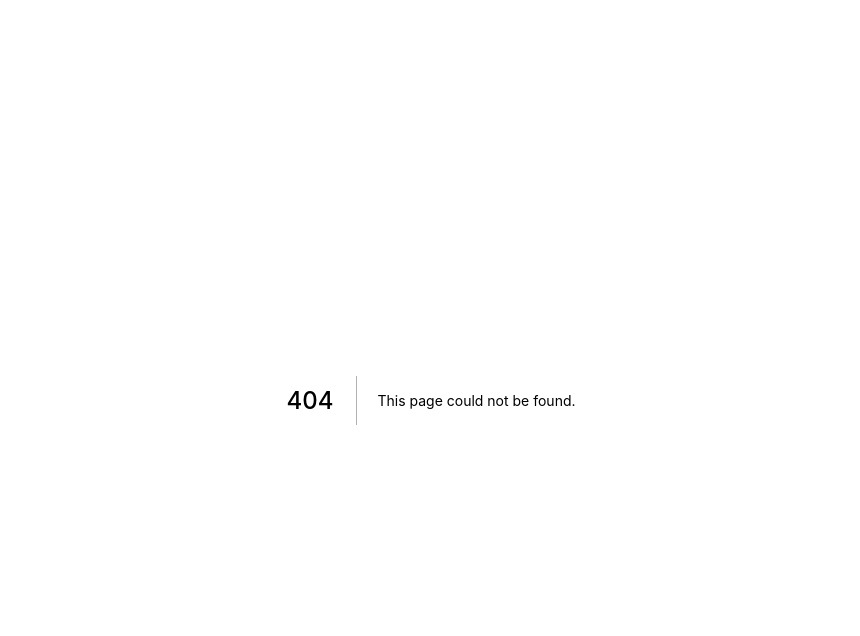
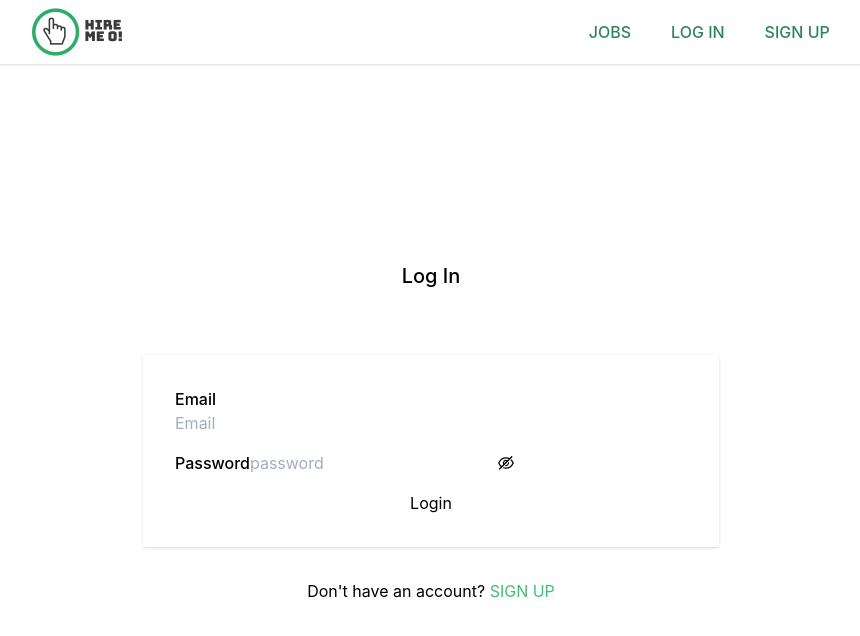
Before and after one commit to pedoch/hire-me-o-frontend, a Next.js app: page /login in a window 1280 px wide. Before the commit this address had no page. Shown: the top 636 px of the page, without its empty margins (209-1069 px from the left). Built offline with nearby package versions, Linux system fonts and the light colour scheme.

Commit message:
Implement login page

```diff
--- /dev/null
+++ b/pages/login.js
@@ -0,0 +1,104 @@
+import { Button, Input } from "antd";
+import { Formik } from "formik";
+import Head from "next/head";
+import Link from "next/link";
+import { useState } from "react";
+import * as yup from "yup";
+import { MainLayout } from "../components/common";
+
+function Login() {
+  const [submitting, setSubmitting] = useState(false);
+  const [initalValues, setInitialValues] = useState({ email: "", password: "" });
+  const loginValidation = yup.object().shape({
+    email: yup
+      .string()
+      .required("Please enter your email address")
+      .email("Please enter a valid email address"),
+    password: yup.string().required("Please enter your password"),
+  });
+  return (
+    <MainLayout>
+      <Head>
+        <title>Log In | Hire Me O!</title>
+      </Head>
+      <div className="w-full h-full flex flex-col items-center justify-center">
+        <div className="w-full max-w-4xl mx-4 my-8 flex flex-col items-center">
+          <div className="w-full flex justify-center mb-4">
+            <p className="text-xl font-medium mb-4">Log In</p>
+          </div>
+          <Formik
+            initialValues={initalValues}
+            validationSchema={loginValidation}
+            onSubmit={async (values) => {
+              try {
+                setSubmitting(true);
+                console.log(values);
+              } catch (err) {
+              } finally {
+                setSubmitting(false);
+              }
+            }}
+          >
+            {({ values, handleChange, handleSubmit, touched, errors }) => {
+              return (
+                <form className="w-full max-w-xl shadow my-8 p-8" onSubmit={handleSubmit}>
+                  <div className="w-full mb-4">
+                    <label htmlFor="email" className="font-medium">
+                      Email
+                    </label>
+                    <Input
+                      name="email"
+                      className="w-full phone:w-full"
+                      disabled={submitting}
+                      size="large"
+                      placeholder="Email"
+                      onChange={handleChange}
+                    />
+                    {errors.email && touched.email && (
+                      <p className="mt-1 text-red-500 text-sm">{errors.email}</p>
+                    )}
+                  </div>
+                  <div className="w-full mb-4">
+                    <label htmlFor="password" className="font-medium">
+                      Password
+                    </label>
+                    <Input.Password
+                      name="password"
+                      type="password"
+                      className="w-full"
+                      disabled={submitting}
+                      size="large"
+                      placeholder="password"
+                      visibilityToggle={true}
+                      onChange={handleChange}
+                    />
+                    {errors.password && touched.password && (
+                      <p className="mt-1 text-red-500 text-sm">{errors.password}</p>
+                    )}
+                  </div>
+                  <Button
+                    type="primary"
+                    htmlType="submit"
+                    className="mr-2 w-full"
+                    disabled={submitting}
+                    size="large"
+                  >
+                    Login
+                  </Button>
+                </form>
+              );
+            }}
+          </Formik>
+          <p>
+            Don't have an account?{" "}
+            <Link href="/signup">
+              <a className="text-green-500">SIGN UP</a>
+            </Link>
+          </p>
+        </div>
+      </div>
+    </MainLayout>
+  );
+}
+
+export default Login;
```
